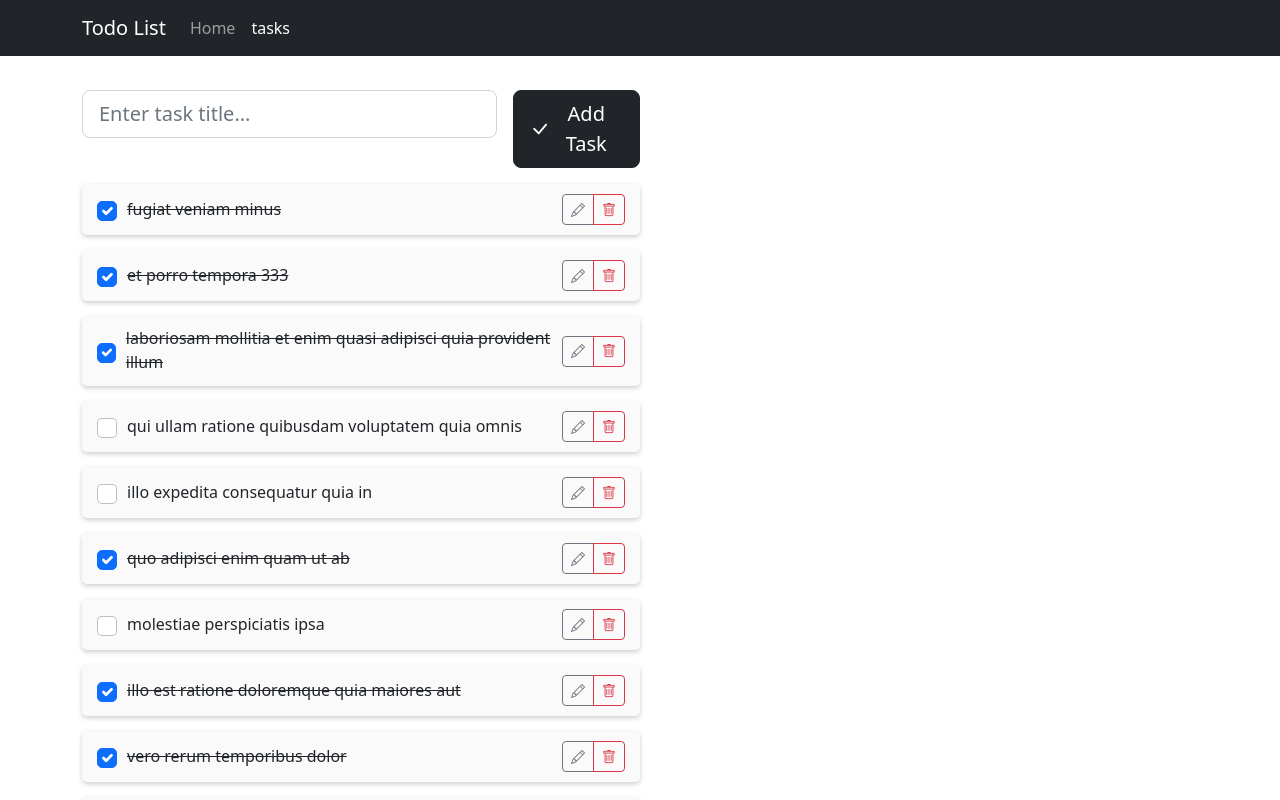
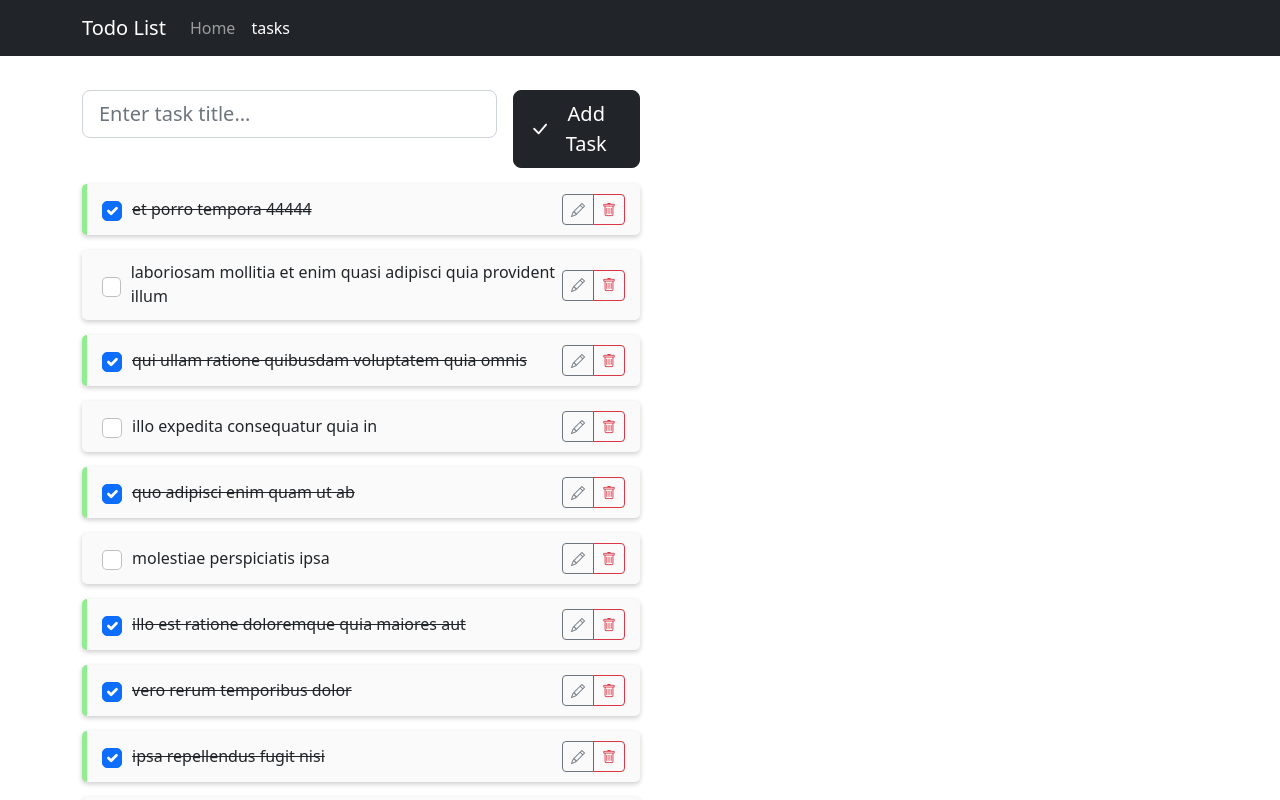
Before and after one commit to morteza-gho/vuex-todolist-shopingCart, a Vue app: page /tasks in a window 1280 px wide. Shown: the top 800 px of the page. Built offline with nearby package versions, Linux system fonts and the light colour scheme; data requests are answered from the project's data file; what vue-toast-notification would draw is missing.

Commit message:
create TaskItem component and it's props - emits

```diff
--- a/server/db.json
+++ b/server/db.json
@@ -1,28 +1,22 @@
 {
   "tasks": [
     {
-      "id": 3,
-      "userId": 1,
-      "title": "fugiat veniam minus",
-      "completed": true
-    },
-    {
       "id": 4,
       "userId": 1,
-      "title": "et porro tempora 333",
+      "title": "et porro tempora 44444",
       "completed": true
     },
     {
       "userId": 1,
       "id": 5,
       "title": "laboriosam mollitia et enim quasi adipisci quia provident illum",
-      "completed": true
+      "completed": false
     },
     {
       "userId": 1,
       "id": 6,
       "title": "qui ullam ratione quibusdam voluptatem quia omnis",
-      "completed": false
+      "completed": true
     },
     {
       "userId": 1,
--- /dev/null
+++ b/src/components/Tasks/TaskItem.vue
@@ -0,0 +1,53 @@
+<template>
+
+  <div class="task-item" :class="task.completed ? 'done' : ''">
+
+    <div class="form-check">
+      <input class="form-check-input" type="checkbox" :id="props.task.id" :checked="task.completed"
+        @change="changeTaskStatus(task)">
+      <label class="form-check-label" :for="task.id">
+        <del class="title" v-if="task.completed">{{ task.title }}</del>
+        <span class="title" v-else>{{ task.title }}</span>
+      </label>
+    </div>
+
+    <div class="btn-group btn-group-sm">
+      <button type="button" class="btn btn-outline-secondary" @click="editTask(task)">
+        <i class="bi bi-pencil"></i>
+      </button>
+      <button type="button" class="btn btn-outline-danger" @click="deleteTask(task.id)">
+        <i class="bi bi-trash"></i>
+      </button>
+    </div>
+
+  </div>
+
+</template>
+
+<script setup>
+import {defineProps, defineEmits} from "vue"
+import { useStore } from "vuex";
+
+const store = useStore();
+
+const props = defineProps({
+  task: Object
+});
+const emits = defineEmits(['editTask']);
+
+const editTask = (task) => {
+  emits('editTask', task)
+};
+
+const deleteTask = async (id) => {
+  if (window.confirm('Are you sure to delete this task')) {
+    await store.dispatch('deleteTask', id);
+  }
+}
+
+const changeTaskStatus = async (task) => {
+  task.completed = !task.completed;
+  await store.dispatch('updateTask', task);
+};
+
+</script>
--- a/src/components/Tasks/Tasks.vue
+++ b/src/components/Tasks/Tasks.vue
@@ -24,27 +24,7 @@
         </div>
       </form>
 
-      <div v-for="task in tasks" class="task-item" :key="task.id">
-
-        <div class="form-check">
-          <input class="form-check-input" type="checkbox" :id="task.id" :checked="task.completed"
-            @change="changeTaskStatus(task)">
-          <label class="form-check-label" :for="task.id">
-            <del class="title" v-if="task.completed">{{ task.title }}</del>
-            <span class="title" v-else>{{ task.title }}</span>
-          </label>
-        </div>
-
-        <div class="btn-group btn-group-sm">
-          <button type="button" class="btn btn-outline-secondary" @click="editTask(task)">
-            <i class="bi bi-pencil"></i>
-          </button>
-          <button type="button" class="btn btn-outline-danger" @click="deleteTask(task.id)">
-            <i class="bi bi-trash"></i>
-          </button>
-        </div>
-
-      </div>
+      <task-item v-for="task in tasks" :task="task" @edit-task="onEditTask"></task-item>
 
     </div>
 
@@ -52,9 +32,10 @@
 
 </template>
 <script setup>
-import { ref, reactive, computed, onMounted } from 'vue';
+import { ref, computed, onMounted } from 'vue';
 import { useStore } from 'vuex';
 import Loading from '../Global/Loading.vue';
+import TaskItem from "./TaskItem.vue"
 
 const store = useStore();
 const tasks = computed(() => store.getters.allTasks);
@@ -70,7 +51,7 @@ const fetchTasks = async () => {
   isLoading.value = false;
 };
 
-const editTask = (task) => {
+const onEditTask = (task) => {
   editingTask.value = task;
   newTask.value = task.title;
 }
@@ -109,17 +90,6 @@ const submitForm = async () => {
   }
 }
 
-const changeTaskStatus = async (task) => {
-  task.completed = !task.completed;
-  await store.dispatch('updateTask', task);
-};
-
-const deleteTask = async (id) => {
-  if (window.confirm('Are you sure to delete this task')) {
-    await store.dispatch('deleteTask', id);
-  }
-}
-
 onMounted(() => {
   fetchTasks();
 });
@@ -137,6 +107,10 @@ onMounted(() => {
   padding: 10px 15px;
   border-radius: 5px;
   cursor: pointer;
+  border-left: 5px solid transparent;
+}
+.task-item.done {
+  border-left-color: lightgreen;
 }
 
 .task-item:hover {
```
